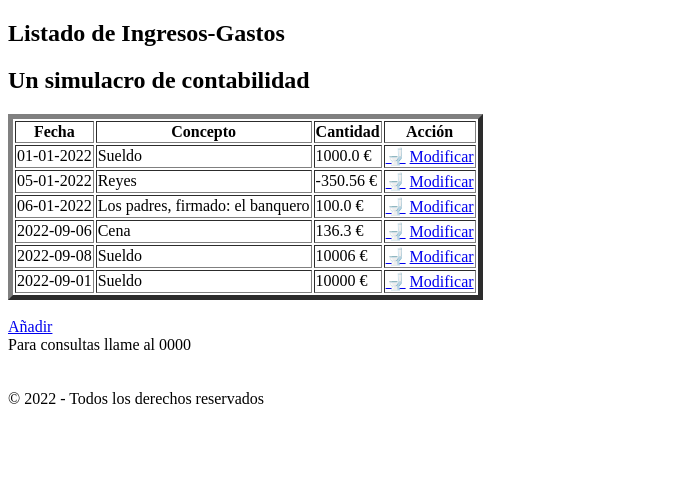
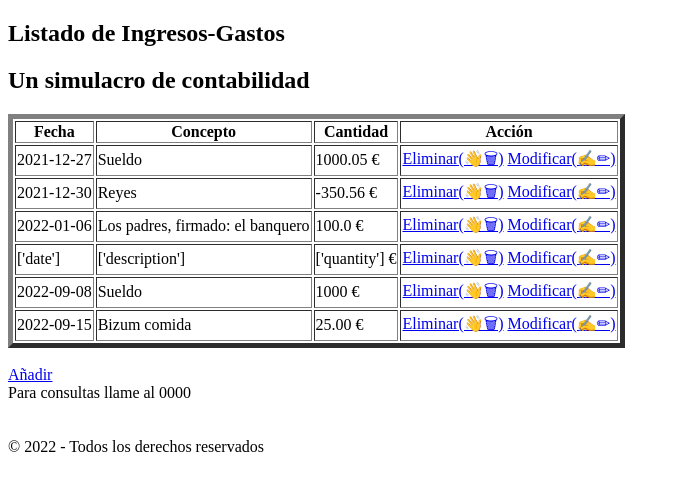
Before and after one commit to Alvaritto951/Ingresos_Gastos, a Flask app: page /index in a window 1280 px wide. Shown: the part 62-553 px from the top of the page, without its empty margins (0-680 px from the left). Run offline with Flask 2, Linux system fonts and the light colour scheme.

Commit message:
Fin primera app/tabla

```diff
--- a/data/movimientos.txt
+++ b/data/movimientos.txt
@@ -1,6 +1,6 @@
-1,01-01-2022,Sueldo,1000.0
-2,05-01-2022,Reyes,-350.56
-3,06-01-2022,"Los padres, firmado: el banquero",100.0
-4,2022-09-06,Cena,136.3
-5,2022-09-08,Sueldo,10006,2022-09-15,Bizum comida,25None,2022-09-01,Sueldo,10000
-None,2022-09-01,Sueldo,10000
+1,2021-12-27,Sueldo,1000.05
+2,2021-12-30,Reyes,-350.56
+3,2022-01-06,"Los padres, firmado: el banquero",100.0
+4,['date'],['description'],['quantity']
+5,2022-09-08,Sueldo,1000
+6,2022-09-15,Bizum comida,25.00
--- a/registro_ing_gast/models.py
+++ b/registro_ing_gast/models.py
@@ -80,3 +80,24 @@ def insert(registro): #Inserta el último registro y te suma uno más
     fichero.close()
 
     saveLastId(id)
+
+def update_by(registro_mod):
+    """
+    Sobreescribe el registro cuyo id coincide con el de entrada
+    """
+    fichero_old = open(MOVIMIENTOS_FILE, "r")
+    fichero = open(NEW_FILE, "w", newline='')
+    csvReader = csv.reader(fichero_old, delimiter=",", quotechar='"')
+    csvWriter = csv.writer(fichero, delimiter=",", quotechar='"')
+
+    for registro in csvReader:
+        if registro[0] == str(registro_mod[0]): #Si la posición inicial en registro es la misma que en registro_mod
+            csvWriter.writerow(registro_mod)    #Modificas la misma línea en registro_mod
+        else:
+            csvWriter.writerow(registro) #Si no, se deja tal y como está
+
+    fichero_old.close()
+    fichero.close()
+
+    os.remove(MOVIMIENTOS_FILE)
+    os.rename(NEW_FILE, MOVIMIENTOS_FILE)
--- a/registro_ing_gast/routes.py
+++ b/registro_ing_gast/routes.py
@@ -2,7 +2,7 @@ from flask import render_template, request, redirect, url_for
 import csv
 from config import MOVIMIENTOS_FILE, NEW_FILE, LAST_ID_FILE
 from registro_ing_gast import app
-from registro_ing_gast.models import select_all, select_by, delete_by, insert
+from registro_ing_gast.models import select_all, select_by, delete_by, insert, update_by
 from datetime import date
 import os #Es para poder Borrar (delete) y renombrar (rename)
 
@@ -47,7 +47,7 @@ def nuevo():
         2º Concepto no sea vacío
         3º Cantidad no sea 0 o vacía
         """
-
+        #ERRORES --- ES MUY IMPORTANTE -- ANOTAR PARA POSTERIORES OCASIONES
         errores = validaFormulario(request.form)
         if not errores: #Viene de models.py (from registro_ing_gast.models import insert(registro))
             insert([request.form['date'],
@@ -71,8 +71,9 @@ def validaFormulario(camposFormulario):
 
     return errores
 
+def form_to_list(id, form): #En vez de escribir tantas veces la lista, lo devolvemos en forma de función, pasa el id y el formulario
+    return [id, form['date'], form['description'], form['quantity']]
 
-#TODO
 @app.route("/modification/<int:id>", methods=["GET", "POST"])
 def modificacion(id):
     if request.method == "GET":
@@ -80,8 +81,12 @@ def modificacion(id):
         1º Consultar en movimientos.txt y recuperar el registro con id al de la petición
         2º Devolver el formulario html con los datos de mi registro
         """
+        registro_definitivo = select_by(id) #1º Consultar en movimientos.txt y recuperar el registro con id al de la petición
 
-        return render_template("mod.html", registro=[])
+        if registro_definitivo:
+            return render_template("mod.html", registro=registro_definitivo, pageTitle="Actualizar/Modificar") #2º Devolver el formulario html con los datos de mi registro
+        else:
+            return redirect(url_for("index")) #Si no, llévame a index
     else:
         """
         1º Validar registro de entrada
@@ -89,6 +94,18 @@ def modificacion(id):
         3º Redirect
         4º Si el registro es incorrecto, la gestión de errores que conocemos
         """
+        errores = validaFormulario(request.form) #1º Validar registro de entrada
+
+        if not errores:
+            update_by(form_to_list(id, request.form)) #Viene de la función form_to_list
+            #2º Si el registro es correcto, lo sustituyo en movimientos.txt (con la función que viene de models.py: update_by(id)).
+            #La mejor manera es copiar registro a registro en fichero nuevo y dar el cambiazo
+
+            return redirect(url_for("index")) #3º Redirect
+        else:
+            return render_template("mod.html", pageTitle="Actualizar/Modificar", msgErrors=errores,
+             registro=[request.form]) #Viene de la función form_to_list
+             #4º Si el registro es incorrecto, la gestión de errores que conocemos
 
 
 @app.route("/delete/<int:id>", methods=["GET", "POST"])
@@ -111,7 +128,7 @@ def eliminar(id):
         """
         Borrar el registro
         1. Abrir fichero movimientos.txt en lectura
-        2. abrir fichero nmovimiento.txt en escritura
+        2. abrir fichero new_movimiento.txt en escritura
         3. copiar todos los registros uno a uno en su orden exceptuando el que queremos borrar
         4. borrar movimientos.txt
         5. renombrar nmovimientos.txt a movimientos.txt
--- a/registro_ing_gast/templates/index.html
+++ b/registro_ing_gast/templates/index.html
@@ -37,8 +37,8 @@
                         <td>{{registro[1]}}</td> <!-- Fecha -->
                         <td>{{registro[2]}}</td> <!-- Descripción -->
                         <td>{{registro[3]}} €</td> <!-- Cantidad-->
-                        <td><a href="/delete/{{ registro[0] }}">🚽</a>
-                        <a href="/modification/{{ registro[0] }}">Modificar</a></td>
+                        <td><a href="/delete/{{ registro[0] }}">Eliminar(👋🗑)</a>
+                        <a href="/modification/{{ registro[0] }}">Modificar(✍✏)</a></td>
                     </tr>
                     {% endfor %} <!-- Comentario: Final del for -->
 
```
Also changed, not shown: registro_ing_gast/templates/mod.html (+24 -2 lines).
